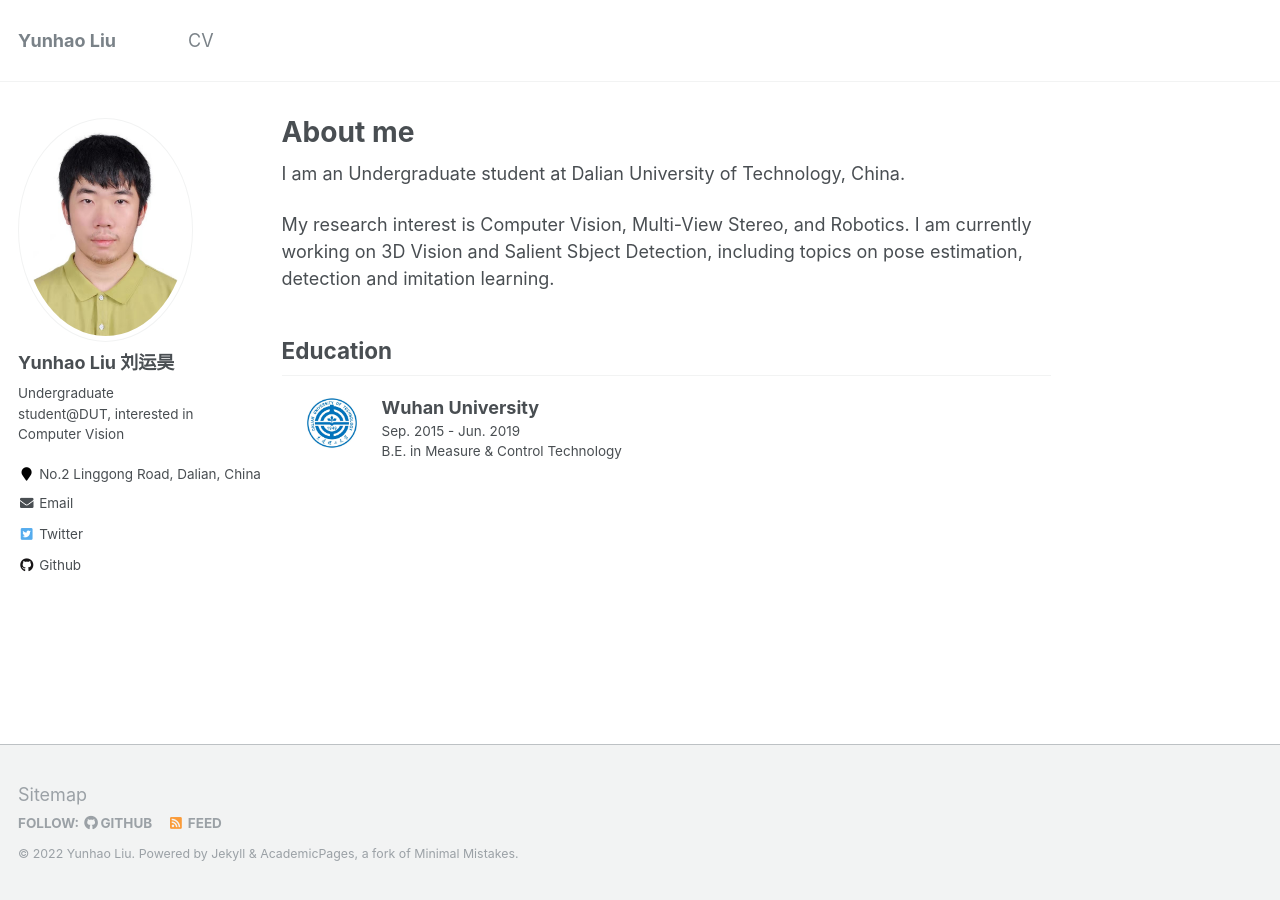
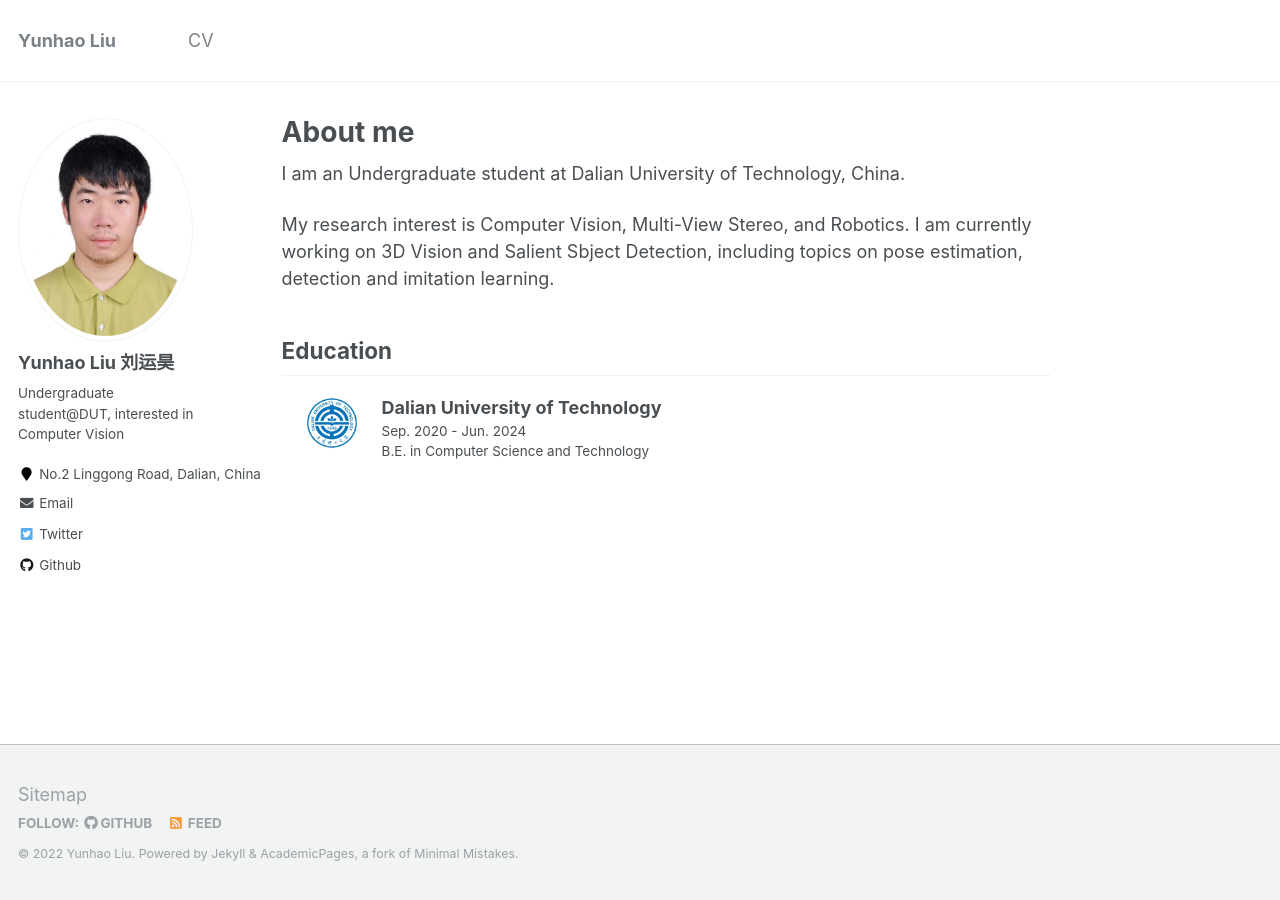
Before and after one commit to liuyunhaozz/liuyunhaozz.github.io, a Jekyll site: the page built from _pages/about.md, in a window 1280 px wide. Built offline with Jekyll 4.4.1, drawn with Linux system fonts in a browser that asks for light colours.

Commit message:
update about.md

```diff
--- a/_pages/about.md
+++ b/_pages/about.md
@@ -13,4 +13,4 @@ My research interest is Computer Vision, Multi-View Stereo, and Robotics.
 I am currently working on 3D Vision and Salient Sbject Detection, including topics on pose estimation, detection and imitation learning.
 
 ## Education
-<dl><dt><img align="left" width="80" height="80" hspace="10" src="./images/dut.bmp"/></dt><dt>Wuhan University</dt><dd>Sep. 2015 - Jun. 2019</dd><dd>B.E. in Measure & Control Technology</dd></dl>
+<dl><dt><img align="left" width="80" height="80" hspace="10" src="./images/dut.bmp"/></dt><dt>Dalian University of Technology</dt><dd>Sep. 2020 - Jun. 2024</dd><dd>B.E. in Computer Science and Technology</dd></dl>
```
